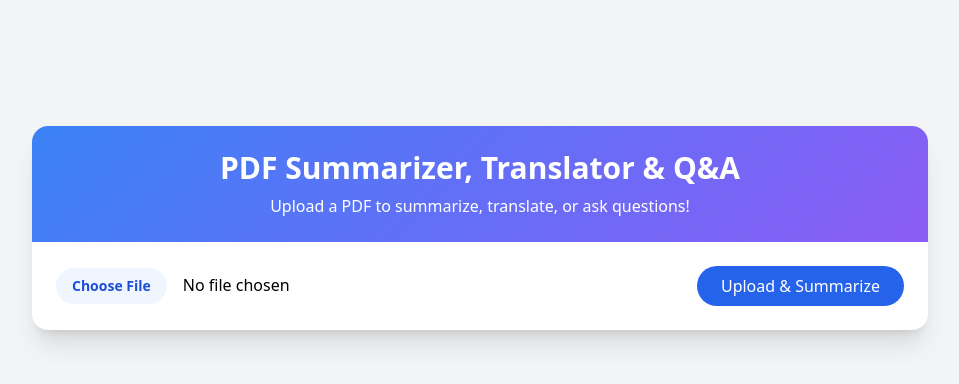
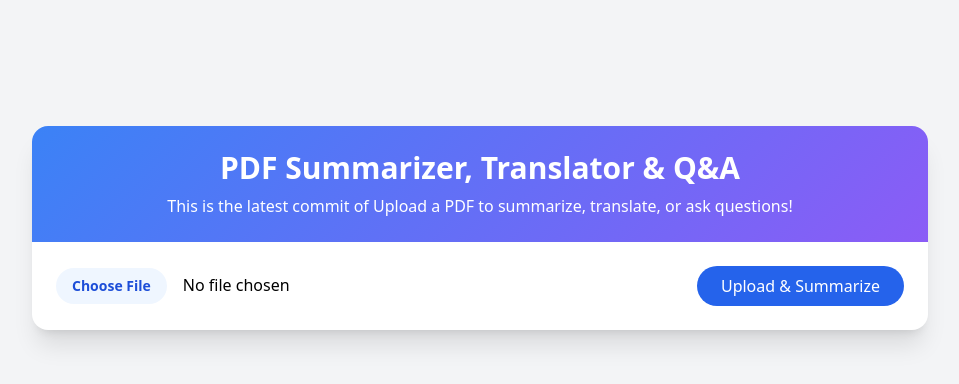
Before and after one commit to Karthik2004-web/CloudPDF, a Flask app: page / in a window 1280 px wide. Shown: the part 172-556 px from the top of the page, without its empty margins (160-1119 px from the left). Run offline with Flask 3, Linux system fonts and the light colour scheme; some libraries are stand-ins or nearby versions.

Commit message:
Update index.html

```diff
--- a/templates/index.html
+++ b/templates/index.html
@@ -28,7 +28,7 @@
         <div class="bg-white rounded-2xl shadow-xl w-full max-w-4xl overflow-hidden">
             <div class="gradient-bg p-6 text-center">
                 <h1 class="text-3xl font-bold text-white">PDF Summarizer, Translator & Q&A</h1>
-                <p class="text-white mt-2">Upload a PDF to summarize, translate, or ask questions!</p>
+                <p class="text-white mt-2">This is the latest commit of Upload a PDF to summarize, translate, or ask questions!</p>
             </div>
 
             <div class="p-6">
```
